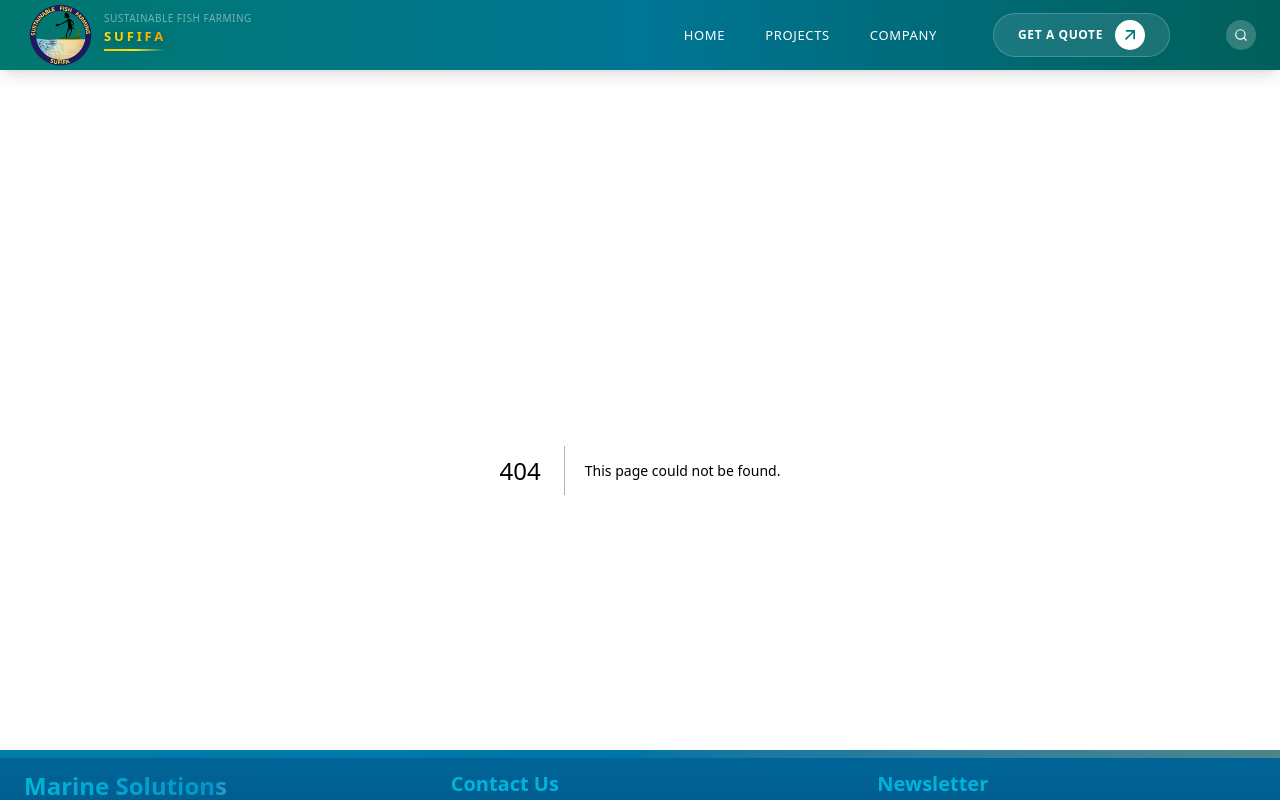
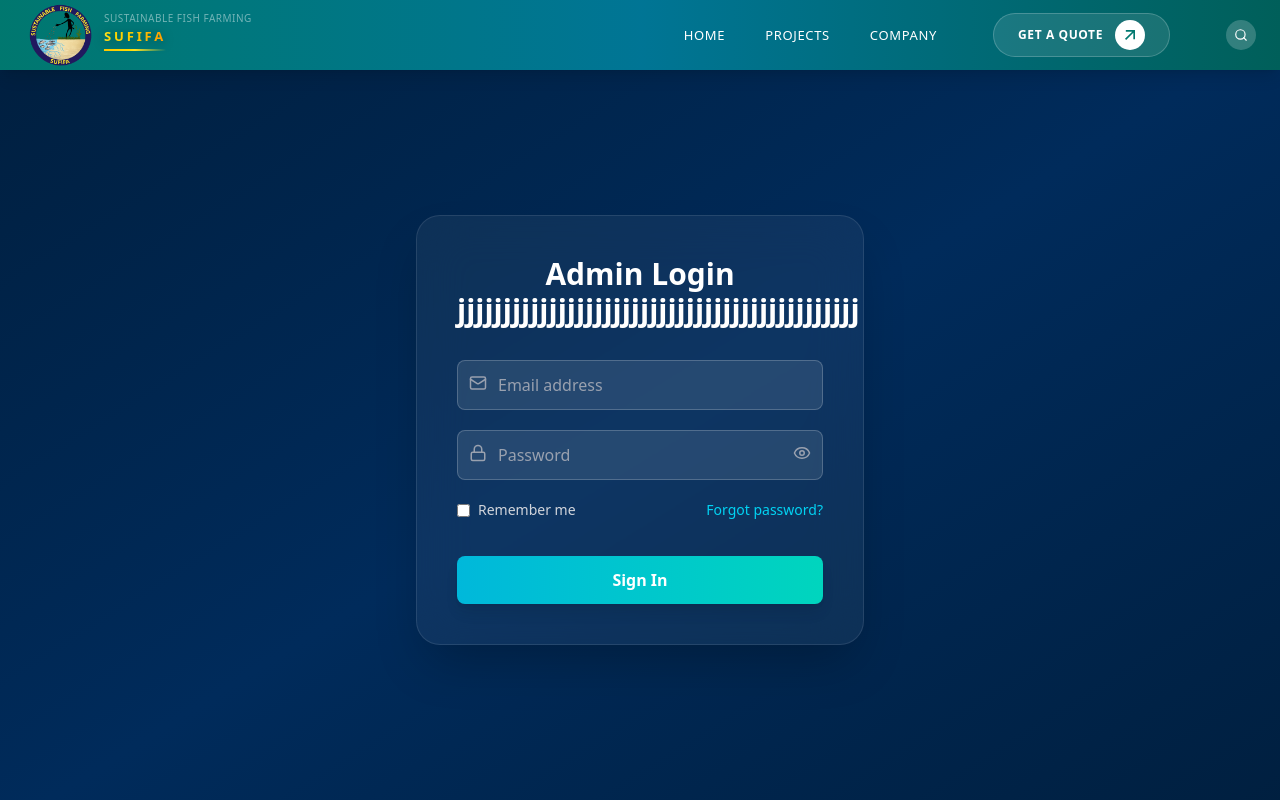
Before and after one commit to Juma2904Hamad/website, a Next.js app: page /admin-login in a window 1280 px wide. Before the commit this address had no page. Shown: the top 800 px of the page. Built offline with nearby package versions, Linux system fonts and the light colour scheme.

Commit message:
27-02-2026

```diff
--- /dev/null
+++ b/app/admin-login/page.tsx
@@ -0,0 +1,122 @@
+"use client";
+
+import { Eye, EyeOff, Mail, Lock } from "lucide-react";
+import { useState } from "react";
+import { useRouter } from "next/navigation";
+
+
+export default function Login() {
+
+  const [showPassword, setShowPassword] = useState(false);
+
+  const router = useRouter();
+
+  const [email, setEmail] = useState("");
+  const [password, setPassword] = useState("");
+  const [error, setError] = useState("");
+
+  const handleLogin = async (e: React.FormEvent) => {
+
+    e.preventDefault();
+    setError("");
+
+    try {
+
+       const res = await fetch("https://sufifa-v1.infinityfreeapp.com/api/login",
+        {
+          method: "POST",
+          headers: {
+            "Content-Type": "application/json",
+            "Accept": "application/json",
+          },
+          body: JSON.stringify({ email, password }),
+        }
+);
+
+      const data = await res.json();
+
+      if (!res.ok) {
+        setError(data.message);
+        return;
+      }
+
+      localStorage.setItem("token", data.token);
+
+      router.push("/admin-dashboard");
+
+      }
+
+      catch (err: any) {
+
+        setError("Network or server errors");
+
+      }
+
+  };
+
+  return (
+    <div className="min-h-screen flex items-center justify-center bg-gradient-to-br from-[#001F3F] via-[#002B5B] to-[#001F3F] px-4 mb-25 -mt-10">
+      <div className="w-full max-w-md bg-white/5 backdrop-blur-xl border border-white/10 rounded-3xl p-10 shadow-2xl">
+        <h2 className="text-3xl font-extrabold text-white text-center mb-8">
+          Admin Login jjjjjjjjjjjjjjjjjjjjjjjjjjjjjjjjjjjjjjjjjjjj
+        </h2>
+
+        <form onSubmit={handleLogin} className="flex flex-col gap-5">
+          {error && <p className="text-red-500 text-sm">{error}</p>}
+
+          <div className="relative">
+            <Mail className="absolute left-3 top-3.5 text-gray-400" size={18} />
+            <input
+              type="email"
+              placeholder="Email address"
+              className="w-full pl-10 pr-4 py-3 rounded-lg bg-white/10 border border-white/20 text-white placeholder-gray-400 focus:outline-none focus:ring-2 focus:ring-cyan-400"
+              onChange={(e) => setEmail(e.target.value)}
+              value={email}
+              required
+            />
+          </div>
+
+          <div className="relative">
+            <Lock className="absolute left-3 top-3.5 text-gray-400" size={18} />
+            <input
+              type={showPassword ? "text" : "password"}
+              placeholder="Password"
+              className="w-full pl-10 pr-10 py-3 rounded-lg bg-white/10 border border-white/20 text-white placeholder-gray-400 focus:outline-none focus:ring-2 focus:ring-cyan-400"
+              onChange={(e) => setPassword(e.target.value)}
+              value={password}
+              required
+            />
+
+            <button
+              type="button"
+              onClick={() => setShowPassword(!showPassword)}
+              className="absolute right-3 top-3.5 text-gray-400">
+              {showPassword ? <EyeOff size={18} /> : <Eye size={18} />}
+            </button>
+
+           </div>
+
+          <div className="flex justify-between items-center text-sm text-gray-300">
+
+            <label className="flex items-center gap-2">
+              <input type="checkbox" className="accent-cyan-400"/>
+              Remember me
+            </label>
+            <button type="button" className="text-cyan-400 hover:underline">
+              Forgot password?
+            </button>
+
+          </div>
+
+          <button
+            type="submit"
+            className="mt-4 bg-gradient-to-r from-cyan-500 to-teal-400 text-white font-bold py-3
+             rounded-lg shadow-lg cursor-pointer hover:scale-105 transition-transform">
+            Sign In
+          </button>
+
+        </form>
+      </div>
+    </div>
+  );
+}
```
